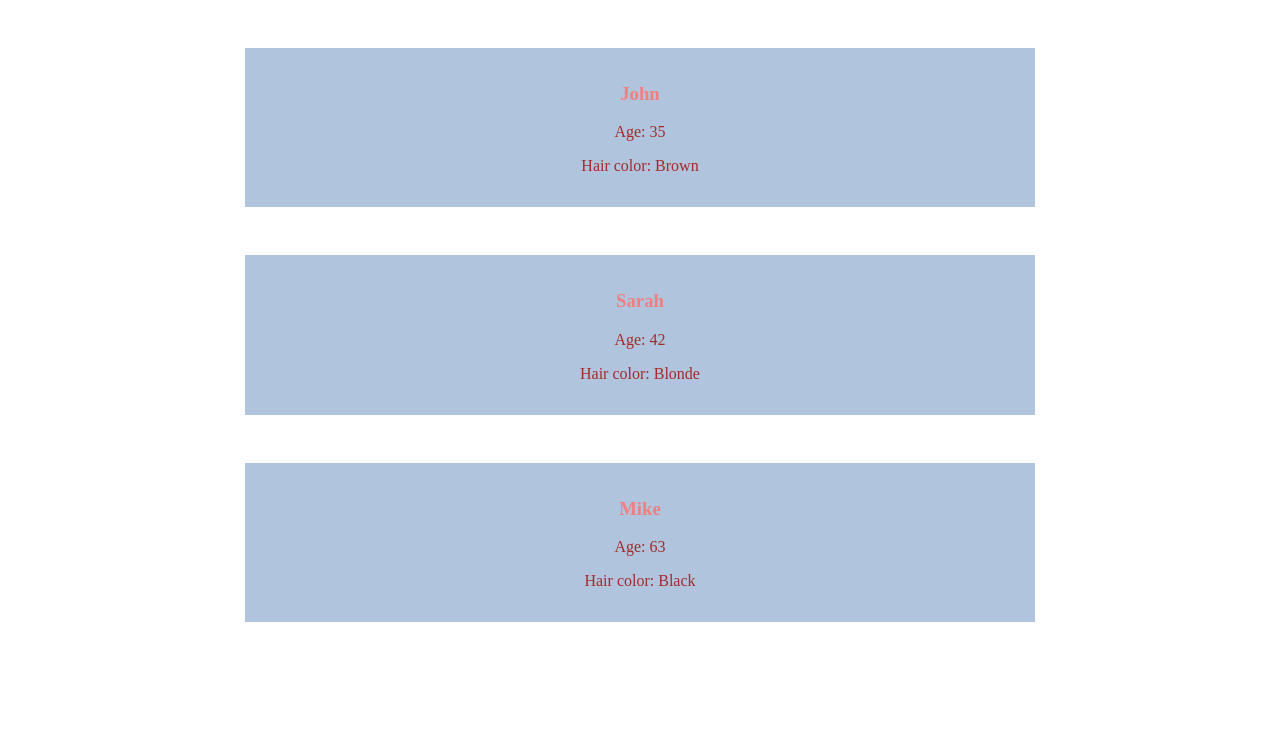
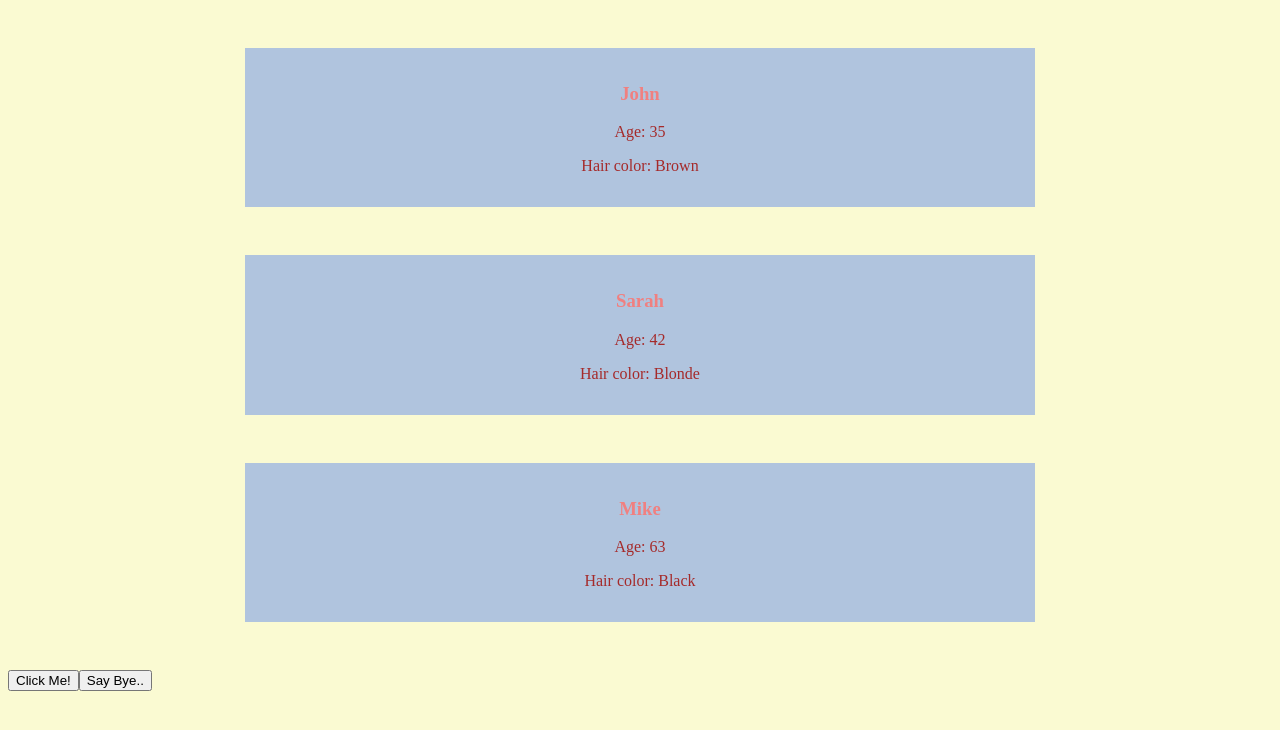
Before and after one commit to mbalandari/ng-first, an Angular app: page / in a window 1280 px wide. Shown: the top 730 px of the page. Built offline with nearby package versions, Linux system fonts and the light colour scheme.

Commit message:
event-handling

```diff
--- a/src/app/app.component.html
+++ b/src/app/app.component.html
@@ -1,2 +1,3 @@
 <app-info-list></app-info-list>
+<app-event-handling></app-event-handling>
 <router-outlet></router-outlet>
--- a/src/app/app.module.ts
+++ b/src/app/app.module.ts
@@ -5,12 +5,14 @@ import { AppRoutingModule } from './app-routing.module';
 import { AppComponent } from './app.component';
 import { ExampleComponent } from './example/example.component';
 import { InfoListComponent } from './info-list/info-list.component';
+import { EventHandlingComponent } from './event-handling/event-handling.component';
 
 @NgModule({
   declarations: [
     AppComponent,
     ExampleComponent,
-    InfoListComponent
+    InfoListComponent,
+    EventHandlingComponent
   ],
   imports: [
     BrowserModule,
--- /dev/null
+++ b/src/app/event-handling/event-handling.component.html
@@ -0,0 +1,2 @@
+<button (click)="doSomething()">Click Me!</button>
+<button (click)="sayBye()">Say Bye..</button>
--- /dev/null
+++ b/src/app/event-handling/event-handling.component.ts
@@ -0,0 +1,23 @@
+import { Component, OnInit } from '@angular/core';
+
+@Component({
+  selector: 'app-event-handling',
+  templateUrl: './event-handling.component.html',
+  styleUrls: ['./event-handling.component.css']
+})
+export class EventHandlingComponent implements OnInit {
+
+  constructor() { }
+
+  ngOnInit(): void {
+  }
+
+  doSomething(): void {
+    alert("Hello!");
+  }
+
+  sayBye(): void {
+    alert("Goodie bye!!");
+  }
+
+}
--- a/src/styles.css
+++ b/src/styles.css
@@ -1 +1,4 @@
 /* You can add global styles to this file, and also import other style files */
+body {
+  background-color: lightgoldenrodyellow;
+}
```
Also changed, not shown: src/app/event-handling/event-handling.component.css (added), 1 other file (tests, documents, lock files or other folders).
